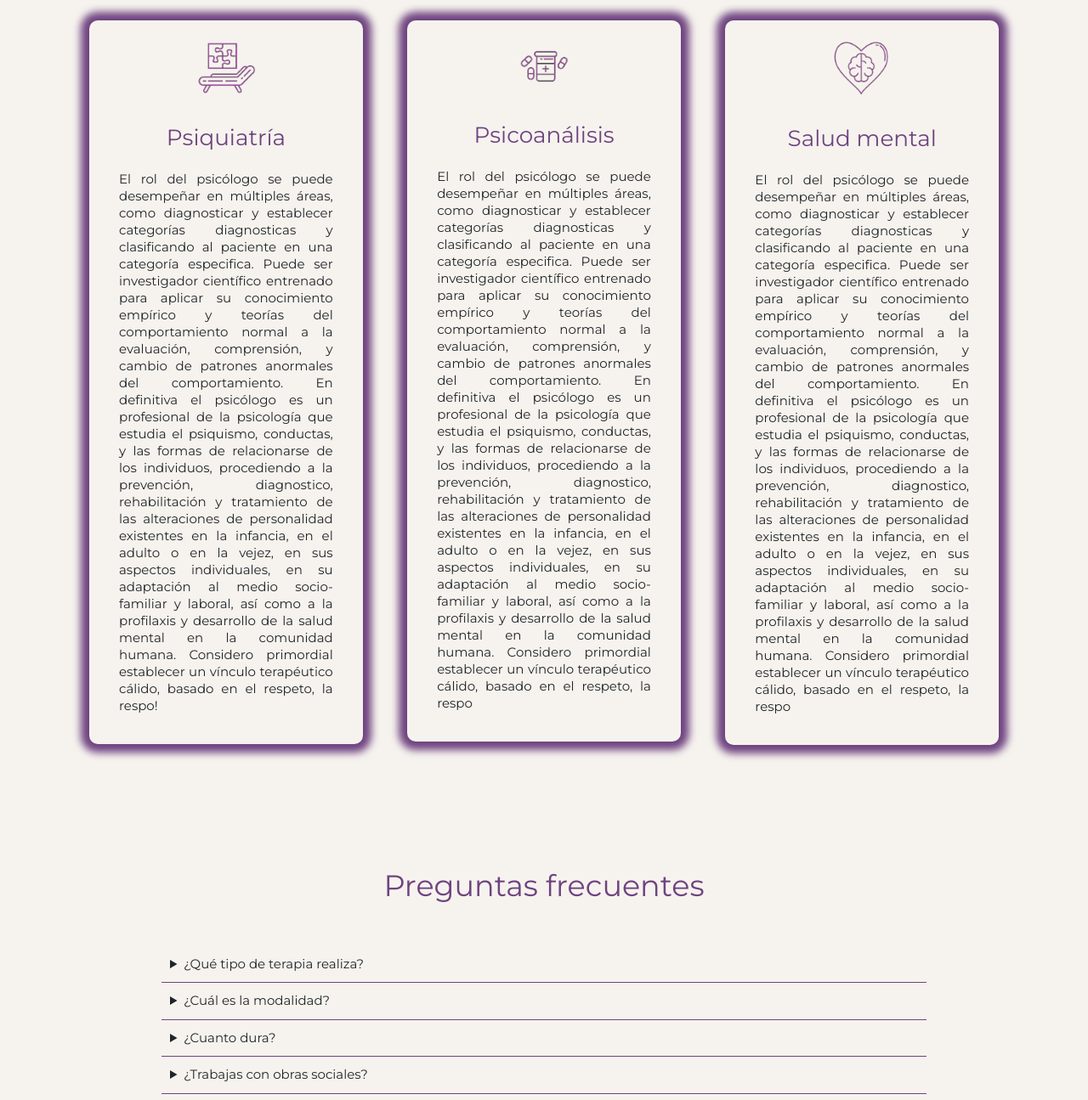
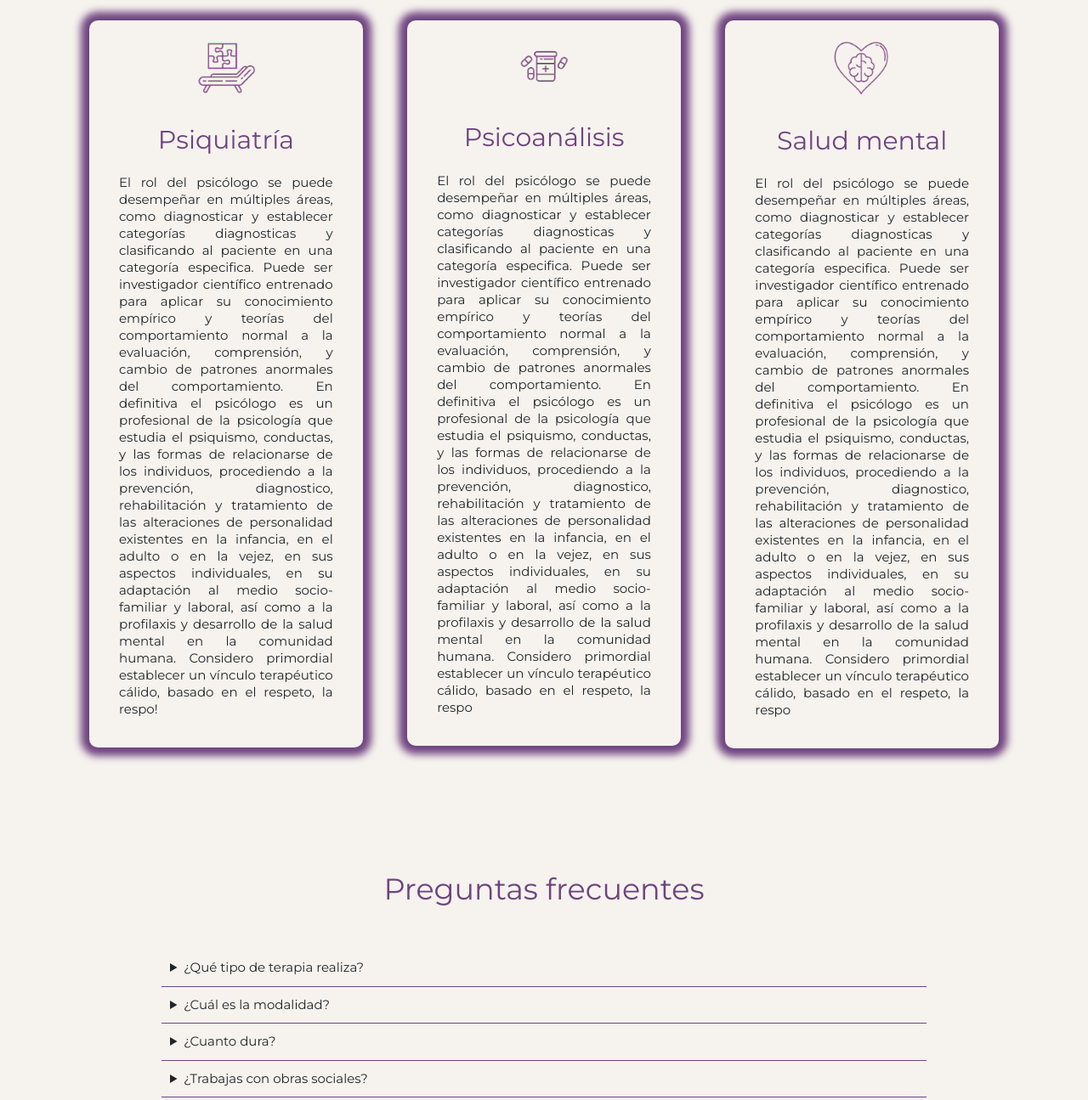
Before and after one commit to LeandroCalcabrini/PF-CALCABRINI, a plain HTML site: page index.html in a window 1280 px wide. Shown: the part 640-1935 px from the top of the page at 85% size. Drawn offline with Linux system fonts and the light colour scheme.

Commit message:
correcion de etiquetas H

```diff
--- a/css/estilos.css
+++ b/css/estilos.css
@@ -148,7 +148,7 @@ main{
     height: auto;
 }
 
-.diferencias h3{
+.diferencias h2{
 color:#6F4380;
 text-align: center;
 padding: 15px;
@@ -162,7 +162,7 @@ padding: 15px;
 /* PREGUNTAS FRECUENTES - INDEX */
 
 
-.preguntas h4{
+.preguntas h3{
     text-align: center;
     color:#6F4380;
     padding: 50px;
@@ -280,11 +280,15 @@ footer .copyright p{
 
 /* SECCION TERAPIA ONLINE. ARTICULOS */
 
+.container h2{
+    text-align: center;
+    color:#6F4380
+}
+
 .container h3{
     text-align: center;
     color:#6F4380
 }
-
 /* FIN SECCION TERAPIA ONLINE */
 
 /* ART. DE INTERES. VIDEOS */
@@ -467,7 +471,7 @@ header .logocontainer{
     padding: 20px 20px;
 }
 
-.diferencias h3{
+.diferencias h2{
     padding: 5px;
     font-size: 19px;
 }
@@ -475,7 +479,7 @@ header .logocontainer{
 
 /* INDEX - PREGUNTAS FRECUENTES */
 
-.preguntas h4{
+.preguntas h3{
     font-size: 25px;
     padding: 25px;
 }
--- a/index.html
+++ b/index.html
@@ -51,7 +51,7 @@
                       <figure class="diferencias__logo">
                           <img src="./img/TERAPIA.png" alt="terapia">
                       </figure>
-                      <h3>Psiquiatría</h3>
+                      <h2>Psiquiatría</h2>
                       <p>El rol del psicólogo se puede desempeñar en múltiples áreas, como diagnosticar y establecer categorías diagnosticas y clasificando al paciente en una categoría especifica. Puede ser investigador científico entrenado para aplicar su conocimiento empírico y teorías del comportamiento normal a la evaluación, comprensión, y cambio de patrones anormales del comportamiento. En definitiva el psicólogo es un profesional de la psicología que estudia el psiquismo, conductas, y las formas de relacionarse de los individuos, procediendo a la prevención, diagnostico, rehabilitación y tratamiento de las alteraciones de personalidad existentes en la infancia, en el adulto o en la vejez, en sus aspectos individuales, en su adaptación al medio socio-familiar y laboral, así como a la profilaxis y desarrollo de la salud mental en la comunidad humana. Considero primordial establecer un vínculo terapéutico cálido, basado en el respeto, la respo!</p>
                   </article>
                 </div>
@@ -60,7 +60,7 @@
                       <figure class="diferencias__logo">
                           <img src="./img/MEDICAMENTO.png" alt="medicamento">
                       </figure>
-                      <h3>Psicoanálisis</h3>
+                      <h2>Psicoanálisis</h2>
                       <p>El rol del psicólogo se puede desempeñar en múltiples áreas, como diagnosticar y establecer categorías diagnosticas y clasificando al paciente en una categoría especifica. Puede ser investigador científico entrenado para aplicar su conocimiento empírico y teorías del comportamiento normal a la evaluación, comprensión, y cambio de patrones anormales del comportamiento. En definitiva el psicólogo es un profesional de la psicología que estudia el psiquismo, conductas, y las formas de relacionarse de los individuos, procediendo a la prevención, diagnostico, rehabilitación y tratamiento de las alteraciones de personalidad existentes en la infancia, en el adulto o en la vejez, en sus aspectos individuales, en su adaptación al medio socio-familiar y laboral, así como a la profilaxis y desarrollo de la salud mental en la comunidad humana. Considero primordial establecer un vínculo terapéutico cálido, basado en el respeto, la respo</p>
                   </article>
                 </div>
@@ -69,7 +69,7 @@
                       <figure class="diferencias__logo">
                       <img src="./img/CORAZON.png" alt="corazon">
                       </figure>
-                      <h3>Salud mental</h3>
+                      <h2>Salud mental</h2>
                       <p>El rol del psicólogo se puede desempeñar en múltiples áreas, como diagnosticar y establecer categorías diagnosticas y clasificando al paciente en una categoría especifica. Puede ser investigador científico entrenado para aplicar su conocimiento empírico y teorías del comportamiento normal a la evaluación, comprensión, y cambio de patrones anormales del comportamiento. En definitiva el psicólogo es un profesional de la psicología que estudia el psiquismo, conductas, y las formas de relacionarse de los individuos, procediendo a la prevención, diagnostico, rehabilitación y tratamiento de las alteraciones de personalidad existentes en la infancia, en el adulto o en la vejez, en sus aspectos individuales, en su adaptación al medio socio-familiar y laboral, así como a la profilaxis y desarrollo de la salud mental en la comunidad humana. Considero primordial establecer un vínculo terapéutico cálido, basado en el respeto, la respo</p>
                   </article>
                 </div>
@@ -78,7 +78,7 @@
           <!-- TERCER CONTENEDOR MAIN/INDEX - PREGUNTAS FRECUENTES -->
           <section class="container">
               <article class="preguntas">
-                  <h4> Preguntas frecuentes</h4>
+                  <h3> Preguntas frecuentes</h3>
                   <details>
                       <summary>¿Qué tipo de terapia realiza?</summary>
                           <p>Lorem ipsum dolor, sit amet consectetur adipisicing elit. Deleniti, provident. Reiciendis earum repellendus, recusandae ut reprehenderit dolorum sint eaque maiores dignissimos quo dolorem! Voluptates ducimus enim delectus numquam facere sequi, quos, commodi dolorum quisquam quidem, repudiandae optio nobis sit voluptate velit magni quas culpa unde. Doloremque culpa exercitationem similique. Commodi.</p>
```
Also changed, not shown: pages/articulosdeinteres.html (+3 -3 lines), pages/contacto.html (+1 -1 lines), pages/terapiaonline.html (+1 -1 lines).
